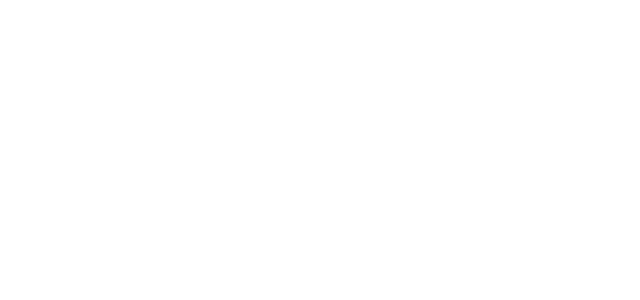
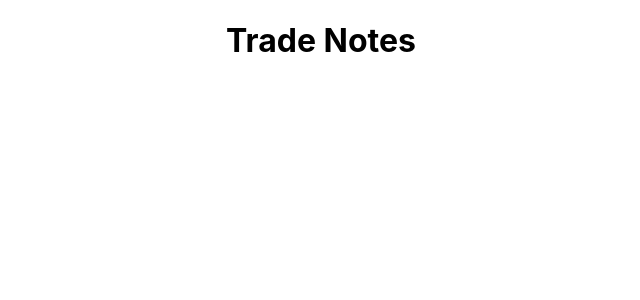
Before and after one commit to lowtrey/trade-notes, a React (Create React App) app: page / in a window 1280 px wide. Shown: the top 300 px of the page, without its empty margins (319-959 px from the left). Built offline with nearby package versions, Linux system fonts and the light colour scheme.

Commit message:
Create TradeNotes component

```diff
--- a/src/App.js
+++ b/src/App.js
@@ -1,9 +1,11 @@
 import React from 'react';
+import TradeNotes from './TradeNotes';
 import './App.css';
 
 function App() {
   return (
     <div className="App">
+      <TradeNotes />
     </div>
   );
 }
--- /dev/null
+++ b/src/TradeNotes.js
@@ -0,0 +1,11 @@
+import React from 'react';
+
+function TradeNotes(props) {
+  return (
+    <div>
+      <h1>Trade Notes</h1>
+    </div>
+  );
+}
+
+export default TradeNotes;
```
